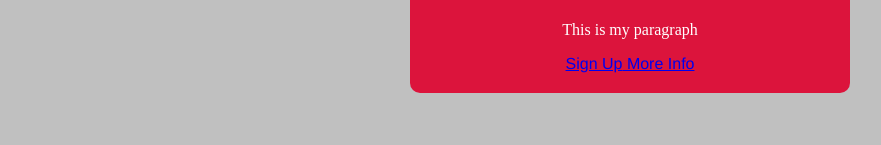
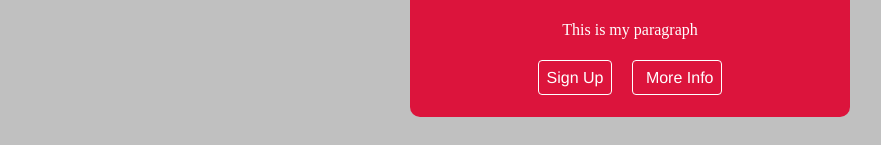
Before and after one commit to marcochu-wrk/Vue_Modal_Exercise, a Vue app in the folder modal-project/: page / in a window 1280 px wide. Both pictures are taken after a click on the button "Open Modal". Shown: the part 179-324 px from the top of the page, without its empty margins (10-891 px from the left). Built offline with nearby package versions, Linux system fonts and the light colour scheme.

Commit message:
Using the same modal template and teleports

```diff
--- a/modal-project/public/index.html
+++ b/modal-project/public/index.html
@@ -12,6 +12,8 @@
       <strong>We're sorry but <%= htmlWebpackPlugin.options.title %> doesn't work properly without JavaScript enabled. Please enable it to continue.</strong>
     </noscript>
     <div id="app"></div>
+
     <!-- built files will be auto injected -->
+    <div id="modals"></div>
   </body>
 </html>
--- a/modal-project/src/App.vue
+++ b/modal-project/src/App.vue
@@ -3,9 +3,9 @@
     <Navbar />
     <router-view />
   </div>
-  <h1>{{ people.firstName }}</h1>
-  <div v-if="showModal">
-    <Modal :age= people.age @close="toggleModal">
+  <h1>{{ welcome }}</h1>
+  <teleport to="#modals" v-if="showModal">
+    <Modal :age= person1.age @close="toggleModal">
       <h1>This is my heading</h1>
       <p>This is my paragraph</p>
       <template v-slot:links>
@@ -13,11 +13,18 @@
         <a href="https://www.google.com/"> More Info</a>
       </template>
     </Modal>
-  </div>
+  </teleport>
+
+  <teleport to="#modals" v-if="showModal2">
+    <Modal :age="person2.age" @close="toggleModal2">
+      <h1>You clicked on the second heading</h1>
+      <p>This is the second Modal</p>
+    </Modal>
+  </teleport>
   <p>Welcome</p>
   <input type="text" ref="name">
   <button @click="toggleModal">Open Modal</button>
-
+  <button @click="toggleModal2">Open Modal 2</button>
 </template>
 
 <script>
@@ -29,13 +36,20 @@ export default {
   data (){
     return{
       bodyText: 'This is some dummy text',
-      people: {firstName:'My First Name',lastName:'My Last Name',age:20},
-      showModal: false
+      welcome:'This is the test site',
+      person1: {firstName:'My First Name',lastName:'My Last Name',age:20},
+      person2: {firstName:'Another First Name',lastName:'Another Last Name',age:10},
+      showModal: false,
+      showModal2: false
     }
   },
   methods:{
     toggleModal(){
-      this.showModal = !this.showModal
+      this.showModal = !this.showModal;
+      this.$refs.name.focus();
+    },
+    toggleModal2(){
+      this.showModal2 = !this.showModal2;
       this.$refs.name.focus();
     }
   }
@@ -43,7 +57,7 @@ export default {
 </script>
 
 <style>
-#app {
+#app, #modals{
   font-family: Avenir, Helvetica, Arial, sans-serif;
   -webkit-font-smoothing: antialiased;
   -moz-osx-font-smoothing: grayscale;
@@ -52,6 +66,6 @@ export default {
   margin-top: 60px;
 }
 h1{
-  color: aqua;
+  color: rgb(60, 50, 107);
 }
 </style>
--- a/modal-project/src/components/Modal.vue
+++ b/modal-project/src/components/Modal.vue
@@ -2,7 +2,7 @@
     <div class="backdrop" @click.self="closeModal">
         <div class="modal" :class="{aboveAge: age > 15}">
             <slot></slot>
-            <div class="action">
+            <div class="actions">
                 <slot name="links"></slot>
             </div>
         </div>
@@ -45,4 +45,17 @@ export default{
 .modal.aboveAge h1{
     color: white;
 }
+.modal .actions{
+    text-align: center;
+    margin: 30px 0 10px 0;
+}
+.modal .actions a{
+    color: white;
+    padding: 8px;
+    border: 1px solid white;
+    border-radius: 4px;
+    text-decoration: none;
+    margin: 10px;
+}
+
 </style>
```
